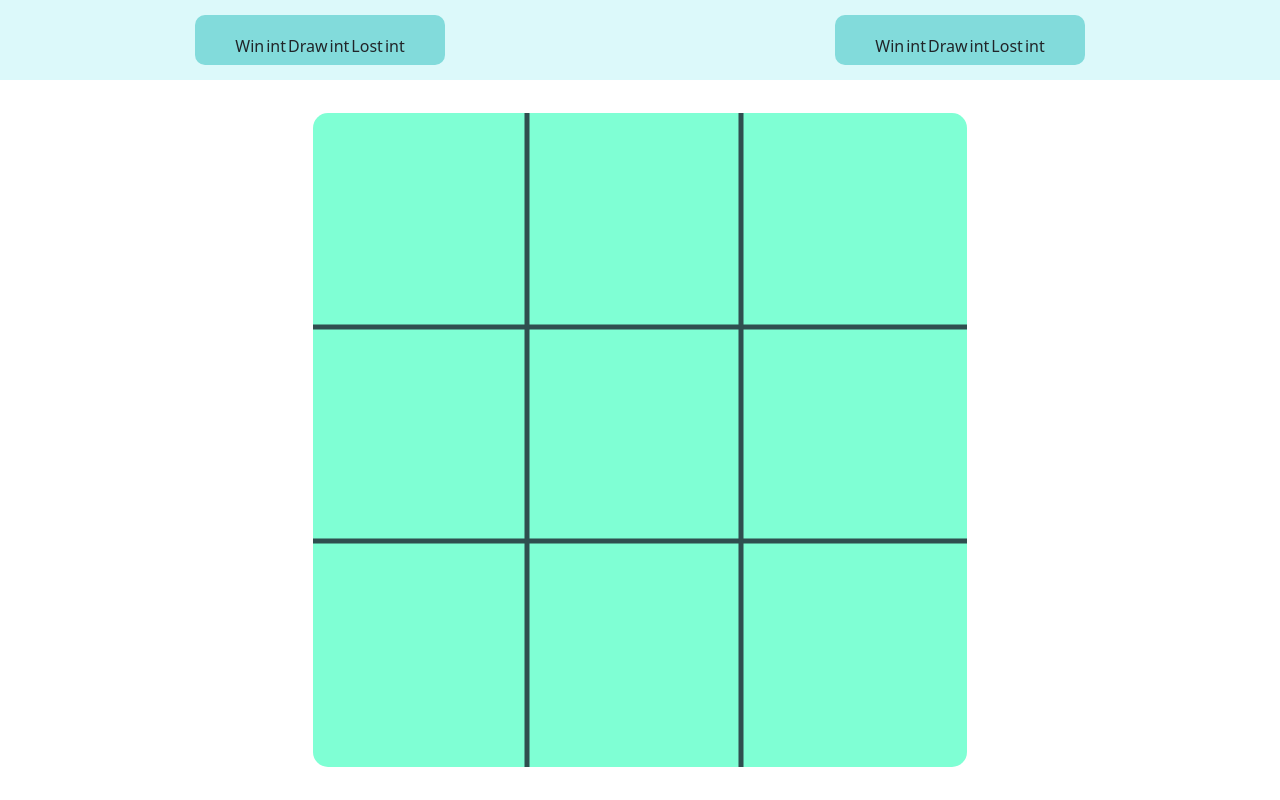
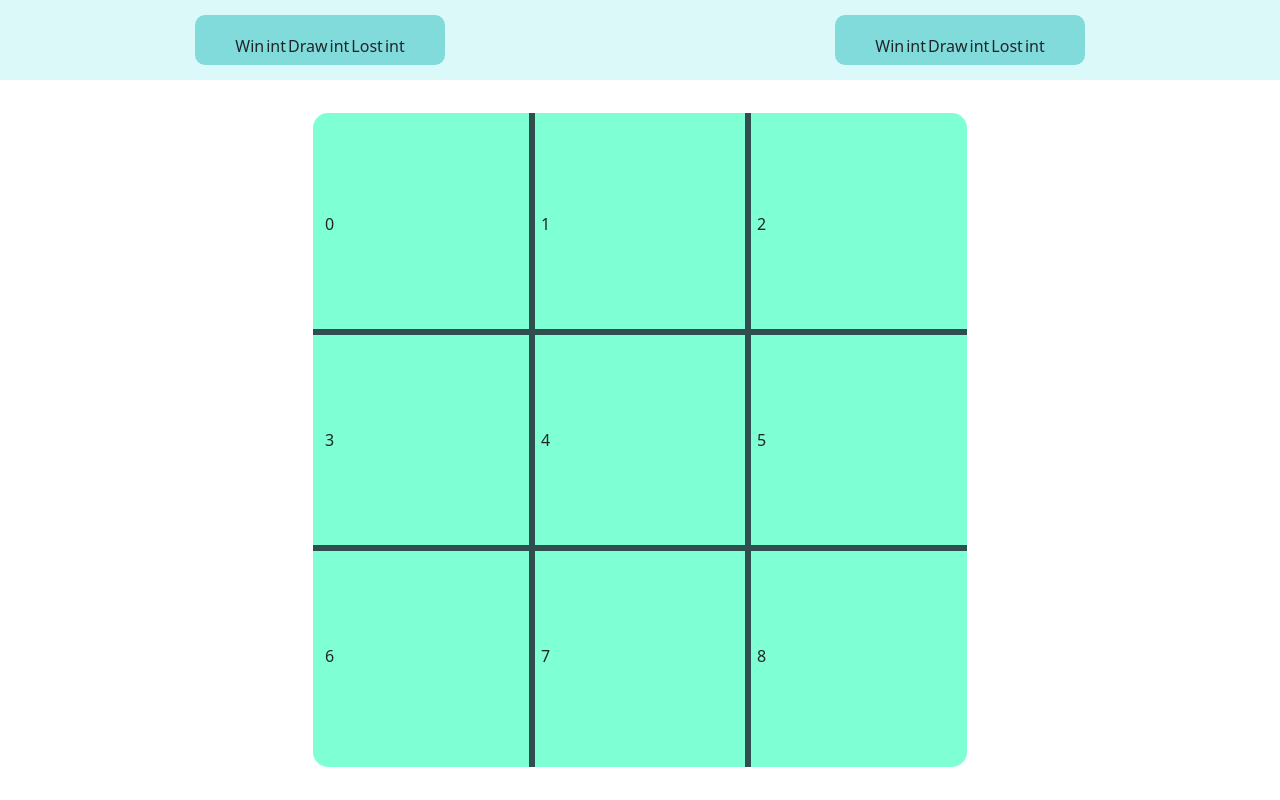
Before and after one commit to patrykzarazinski/TicTacToe, a Flask app: template flask-app/templates/game.html in a window 1280 px wide. Run offline with Flask 2, Linux system fonts and the light colour scheme; the template is opened without the code that fills it, so the values that code supplies are empty; style sheets or scripts are compiled from the project's sources.

Commit message:
Added game-block; table for js script

```diff
--- a/flask-app/static/style/style.scss
+++ b/flask-app/static/style/style.scss
@@ -86,13 +86,35 @@ body {
     width: 100%;
     height: 90%;
     top: 10%;
-    display: flex;
+}
+
+%game-position {
+    left: 50%;
+    margin-left: -327px;
+    top: 50%;
+    margin-top: -327px;
 }
 
 #tic-tac-toe-block {
+    @extend %game-position;
+    position: absolute;
     width: 654px;
     height: 654px;
-    margin: auto auto;
     background-color: aquamarine;
     border-radius: 15px;
 }
+
+#game-block {
+    @extend %game-position;
+    position: relative;
+    border-collapse: separate;
+    border-spacing: 6px;
+}
+
+.cell {
+    height: 210px;
+    width: 210px;
+    border-right: 6px;
+    padding: 6px;
+    vertical-align: middle;
+}
--- a/flask-app/templates/game.html
+++ b/flask-app/templates/game.html
@@ -8,6 +8,7 @@
         </div>
         <div class="info">
             <table>
+                <tbody>
                     <tr>
                         <td>Win</td>
                         <td>int</td>
@@ -16,6 +17,7 @@
                         <td>Lost</td>
                         <td>int</td>
                     </tr>
+                </tbody>
             </table>
         </div>
     </div>
@@ -27,6 +29,7 @@
         </div>
         <div class="info">
             <table>
+                <tbody>
                     <tr>
                         <td>Win</td>
                         <td>int</td>
@@ -35,6 +38,7 @@
                         <td>Lost</td>
                         <td>int</td>
                     </tr>
+                </tbody>
             </table>
         </div>
     </div>
@@ -42,10 +46,30 @@
 <div id="game">
     <!---for color for background deepskyblue-->
     <svg id="tic-tac-toe-block">
-        <path class="line" d="M0 214 L654 214" stroke="darkslategrey" stroke-width="5" />
-        <path class="line" d="M0 428 L654 428" stroke="darkslategrey" stroke-width="5" />
-        <path class="line" d="M214 0 L214 654" stroke="darkslategrey" stroke-width="5" />
-        <path class="line" d="M428 0 L428 654" stroke="darkslategrey" stroke-width="5" />
+        <path class="line" d="M0 219 L654 219" stroke="darkslategrey" stroke-width="6px" />
+        <path class="line" d="M0 435 L654 435" stroke="darkslategrey" stroke-width="6px" />
+        <path class="line" d="M219 0 L219 654" stroke="darkslategrey" stroke-width="6px" />
+        <path class="line" d="M435 0 L435 654" stroke="darkslategrey" stroke-width="6px" />
+
     </svg>
+        <table id="game-block">
+            <tbody>
+                <tr>
+                    <td class="cell">0</td>
+                    <td class="cell">1</td>
+                    <td class="cell">2</td>
+                </tr>
+                <tr>
+                    <td class="cell">3</td>
+                    <td class="cell">4</td>
+                    <td class="cell">5</td>
+                </tr>
+                <tr>
+                    <td class="cell">6</td>
+                    <td class="cell">7</td>
+                    <td class="cell">8</td>
+                </tr>
+            </tbody>
+        </table>
 </div>
 {%endblock%}
```
Lines whose indentation alone changed are shown as unchanged.
